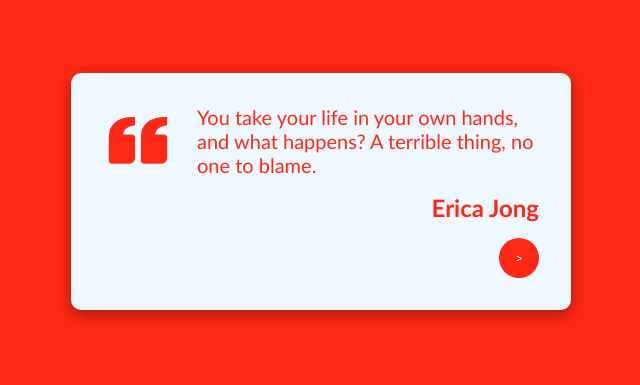
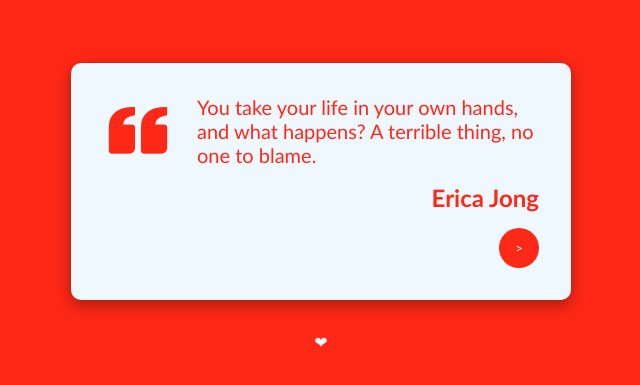
Before and after one commit to gisselvanessa/react_project1, a React (Vite) app: page / in a window 1280 px wide. Shown: the part 209-594 px from the top of the page, without its empty margins (319-959 px from the left). Built offline with nearby package versions, Linux system fonts and the light colour scheme.

Commit message:
add link

```diff
--- a/src/App.css
+++ b/src/App.css
@@ -52,7 +52,15 @@
 .bxs-quote-left{
   font-size: 70px;
 }
-
+.link{
+  text-decoration: none;
+  color: whitesmoke;
+  cursor: pointer;
+}
+.link:hover{
+  color: red;
+  transition: 0.5s;
+}
 @media (max-width:500px) {
 
   .box{
--- a/src/App.jsx
+++ b/src/App.jsx
@@ -31,8 +31,11 @@ function App() {
 			colorRandom={colorRandom}
 			/>
 
+			<footer>
+			<a className='link' href="https://github.com/gisselvanessa/react_project1">	&#10084;</a>
+			</footer>
+		</div>
 
-		</div>
 	)
 }
 
```
